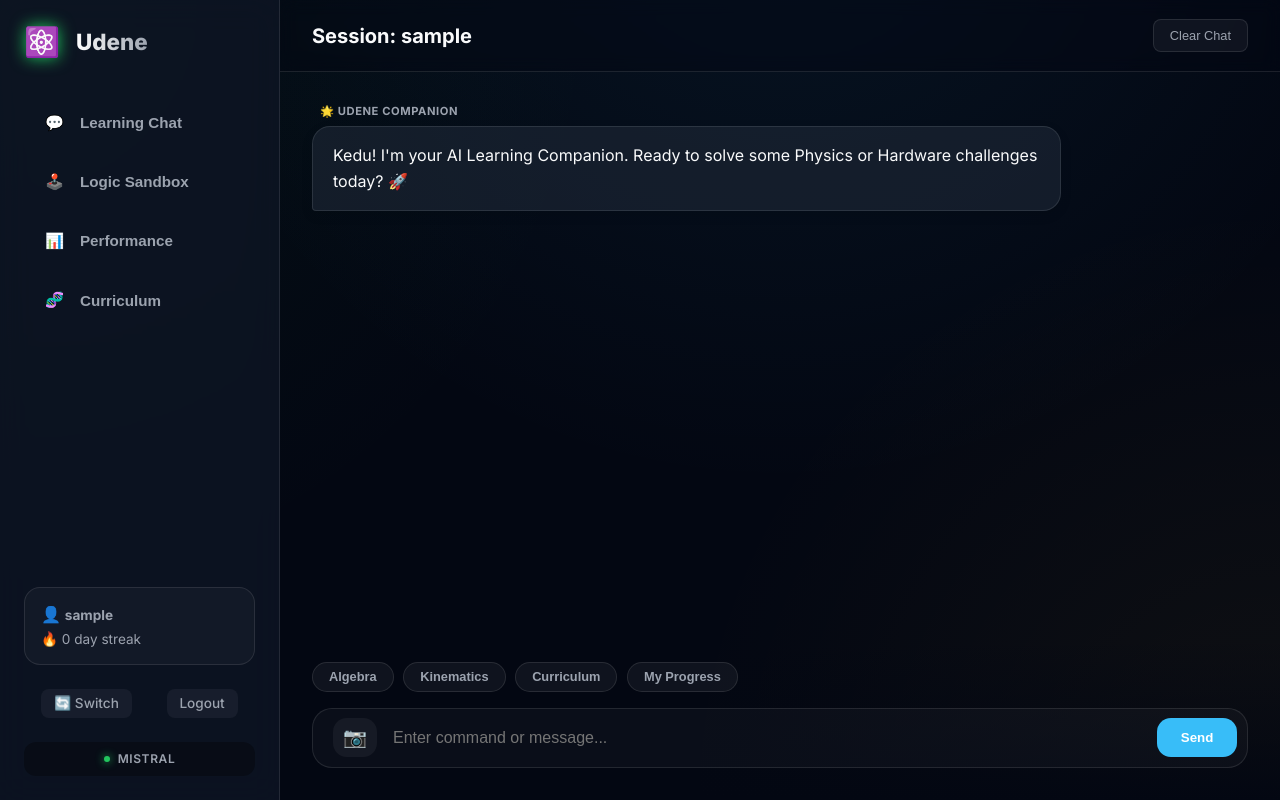
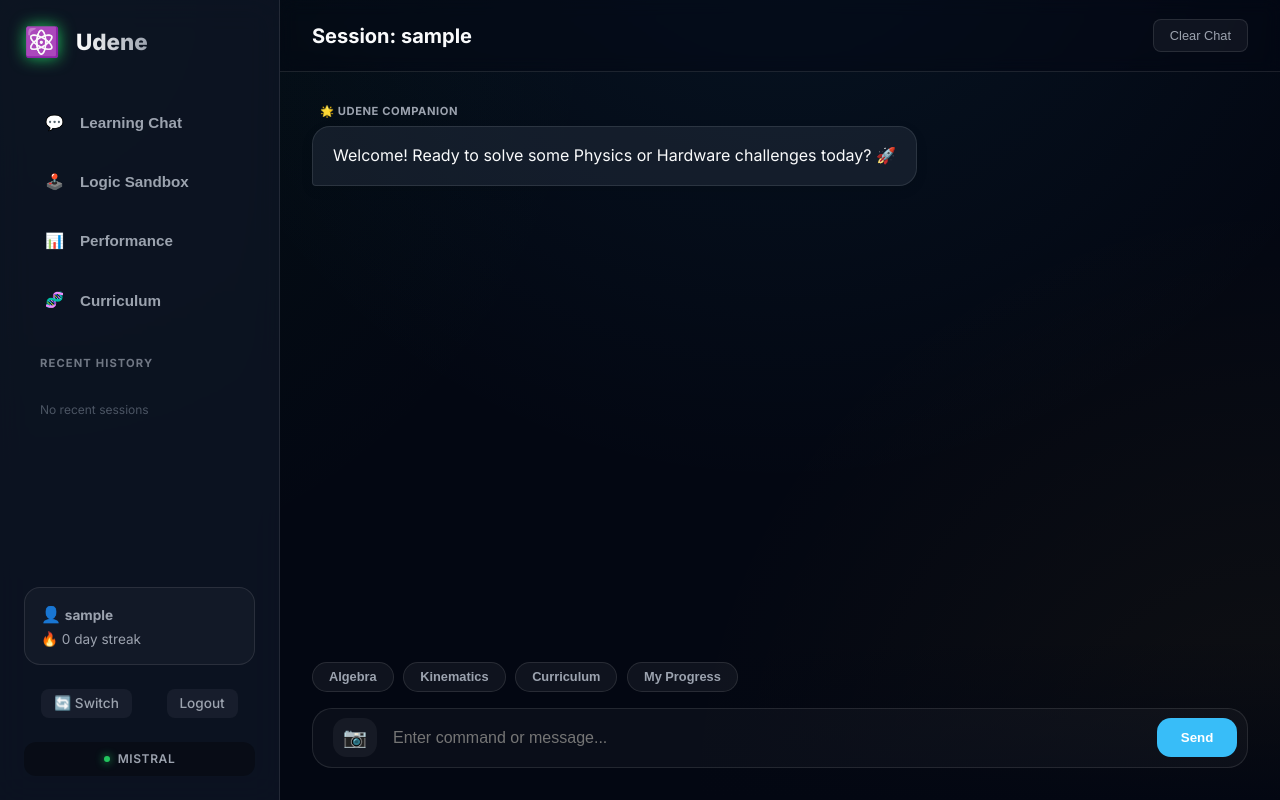
Before and after one commit to Udene1/physics, a Flask app: page / in a window 1280 px wide. Run offline with Flask 3, Linux system fonts and the light colour scheme; the visitor is signed in with stand-in values (Sample User, id 1); data that the repository does not hold is empty; parts of the project's set-up code (start-up, migrations or seed data) failed here and were passed over; some libraries are stand-ins or nearby versions.

Commit message:
Implement Premium Chat History Sidebar with session grouping and topic filtering

```diff
--- a/app.py
+++ b/app.py
@@ -240,7 +240,8 @@ def export_report():
 def get_chat_history():
     """Fetch and return the recent chat history for the logged-in student."""
     student_id = session.get('student_id')
-    history = db.get_recent_interactions(student_id, limit=30)
+    topic = request.args.get('topic')
+    history = db.get_recent_interactions(student_id, limit=30, topic=topic)
     # interactions are stored with user_input and agent_response
     # we return them in chronological order
     formatted = []
@@ -260,6 +261,30 @@ def get_chat_history():
 
     return jsonify({"history": formatted})
 
+@app.route('/sessions', methods=['GET'])
+@login_required
+def get_sessions():
+    """Returns a list of unique topics/sessions for the student."""
+    student_id = session.get('student_id')
+    interactions = db.get_recent_interactions(student_id, limit=100)
+
+    # Group unique topics and agents
+    sessions = []
+    seen = set()
+    for inter in interactions:
+        topic = inter.get('topic') or 'General'
+        agent = inter.get('agent') or 'Assistant'
+        # Composite key to avoid duplicates
+        key = f"{agent}:{topic}"
+        if key not in seen:
+            sessions.append({
+                "topic": topic,
+                "agent": agent,
+                "timestamp": inter.get('timestamp')
+            })
+            seen.add(key)
+    return jsonify({"sessions": sessions})
+
 if __name__ == '__main__':
     # Use environment variables for port to support cloud hosting
     port = int(os.environ.get("PORT", 5000))
--- a/static/css/style.css
+++ b/static/css/style.css
@@ -108,6 +108,63 @@ body {
     border-color: rgba(34, 197, 94, 0.2);
     color: var(--accent-green);
     box-shadow: 0 4px 12px rgba(0, 0, 0, 0.2);
+}
+
+/* History Sidebar Section */
+.sidebar-history-container {
+    margin-top: 2rem;
+    flex: 1;
+    overflow-y: auto;
+    padding-right: 0.5rem;
+}
+
+.sidebar-history-container h3 {
+    font-size: 0.7rem;
+    text-transform: uppercase;
+    letter-spacing: 0.1em;
+    color: var(--text-secondary);
+    margin-bottom: 1rem;
+    padding-left: 1rem;
+    opacity: 0.7;
+}
+
+.history-sidebar-list {
+    display: flex;
+    flex-direction: column;
+    gap: 0.4rem;
+}
+
+.history-item {
+    display: flex;
+    align-items: center;
+    gap: 0.75rem;
+    padding: 0.65rem 1rem;
+    border-radius: 10px;
+    font-size: 0.85rem;
+    color: var(--text-secondary);
+    cursor: pointer;
+    transition: all 0.2s ease;
+    border: 1px solid transparent;
+    white-space: nowrap;
+    overflow: hidden;
+    text-overflow: ellipsis;
+}
+
+.history-item:hover {
+    background: rgba(255, 255, 255, 0.04);
+    color: var(--text-primary);
+    border-color: rgba(255, 255, 255, 0.05);
+}
+
+.history-item .icon {
+    font-size: 1rem;
+    opacity: 0.6;
+}
+
+.history-item.active {
+    background: rgba(56, 189, 248, 0.1);
+    color: var(--accent-blue);
+    border-color: rgba(56, 189, 248, 0.2);
 }
 
 .sidebar-footer {
--- a/static/js/chat.js
+++ b/static/js/chat.js
@@ -193,13 +193,20 @@ function showSection(sectionId) {
     });
 }
 
-async function loadHistoryOnStartup() {
+async function loadHistoryOnStartup(topic = null) {
     try {
-        const resp = await fetch('/history');
+        let url = '/history';
+        if (topic) url += `?topic=${encodeURIComponent(topic)}`;
+
+        const resp = await fetch(url);
         const data = await resp.json();
-        if (data.history && data.history.length > 0) {
-            // Clear the default greeting if we have real history
+        if (data.history) {
             chatMessages.innerHTML = '';
+            // If no history and no topic, restore landing message
+            if (data.history.length === 0 && !topic) {
+                appendMessage('assistant', '🌟 UDENE COMPANION', 'Welcome! Ready to solve some Physics or Hardware challenges today? 🚀');
+                return;
+            }
             data.history.forEach(msg => {
                 appendMessage(msg.role, msg.label, msg.content);
             });
@@ -209,9 +216,45 @@ async function loadHistoryOnStartup() {
     }
 }
 
+async function loadHistorySidebar() {
+    const list = document.getElementById('history-sidebar-list');
+    if (!list) return;
+
+    try {
+        const resp = await fetch('/sessions');
+        const data = await resp.json();
+
+        if (data.sessions && data.sessions.length > 0) {
+            list.innerHTML = '';
+            data.sessions.forEach(session => {
+                const item = document.createElement('div');
+                item.className = 'history-item';
+                // Use different icons based on agent if possible
+                const icon = session.agent.includes('Math') ? '📐' :
+                             session.agent.includes('Physics') ? '⚛️' :
+                             session.agent.includes('Hardware') ? '🔧' : '💬';
+
+                item.innerHTML = `<span class="icon">${icon}</span> <span>${session.topic}</span>`;
+                item.onclick = () => {
+                    // Highlight active
+                    document.querySelectorAll('.history-item').forEach(i => i.classList.remove('active'));
+                    item.classList.add('active');
+                    loadHistoryOnStartup(session.topic);
+                };
+                list.appendChild(item);
+            });
+        } else {
+            list.innerHTML = '<div style="font-size: 0.75rem; color: #4b5563; padding: 1rem;">No recent sessions</div>';
+        }
+    } catch (err) {
+        console.error('Failed to load sessions:', err);
+    }
+}
+
 // Call on startup
 document.addEventListener('DOMContentLoaded', () => {
     loadHistoryOnStartup();
+    loadHistorySidebar();
 });
 
 function clearChat() {
--- a/templates/index.html
+++ b/templates/index.html
@@ -50,6 +50,13 @@
                     <span class="icon">🧬</span> <span>Curriculum</span>
                 </button>
             </nav>
+
+            <div class="sidebar-history-container">
+                <h3>Recent History</h3>
+                <div id="history-sidebar-list" class="history-sidebar-list">
+                    <!-- History items will be injected here -->
+                </div>
+            </div>
 
             <div class="sidebar-footer">
                 <div id="student-info">
--- a/tools/progress_db.py
+++ b/tools/progress_db.py
@@ -308,11 +308,22 @@ class ProgressDB:
         )
         self.conn.commit()
 
-    def get_recent_interactions(self, student_id: int, limit: int = 20, agent: str = None) -> list[dict]:
+    def get_recent_interactions(self, student_id: int, limit: int = 20, agent: str = None, topic: str = None) -> list[dict]:
         if agent:
+            if topic:
+                rows = self.conn.execute(
+                    "SELECT * FROM interactions WHERE student_id = ? AND agent = ? AND topic = ? ORDER BY id DESC LIMIT ?",
+                    (student_id, agent, topic, limit),
+                ).fetchall()
+            else:
+                rows = self.conn.execute(
+                    "SELECT * FROM interactions WHERE student_id = ? AND agent = ? ORDER BY id DESC LIMIT ?",
+                    (student_id, agent, limit),
+                ).fetchall()
+        elif topic:
             rows = self.conn.execute(
-                "SELECT * FROM interactions WHERE student_id = ? AND agent = ? ORDER BY id DESC LIMIT ?",
-                (student_id, agent, limit),
+                "SELECT * FROM interactions WHERE student_id = ? AND topic = ? ORDER BY id DESC LIMIT ?",
+                (student_id, topic, limit),
             ).fetchall()
         else:
             rows = self.conn.execute(
```
Also changed, not shown: tests/test_history_sidebar.py (added, +81 -0 lines).
